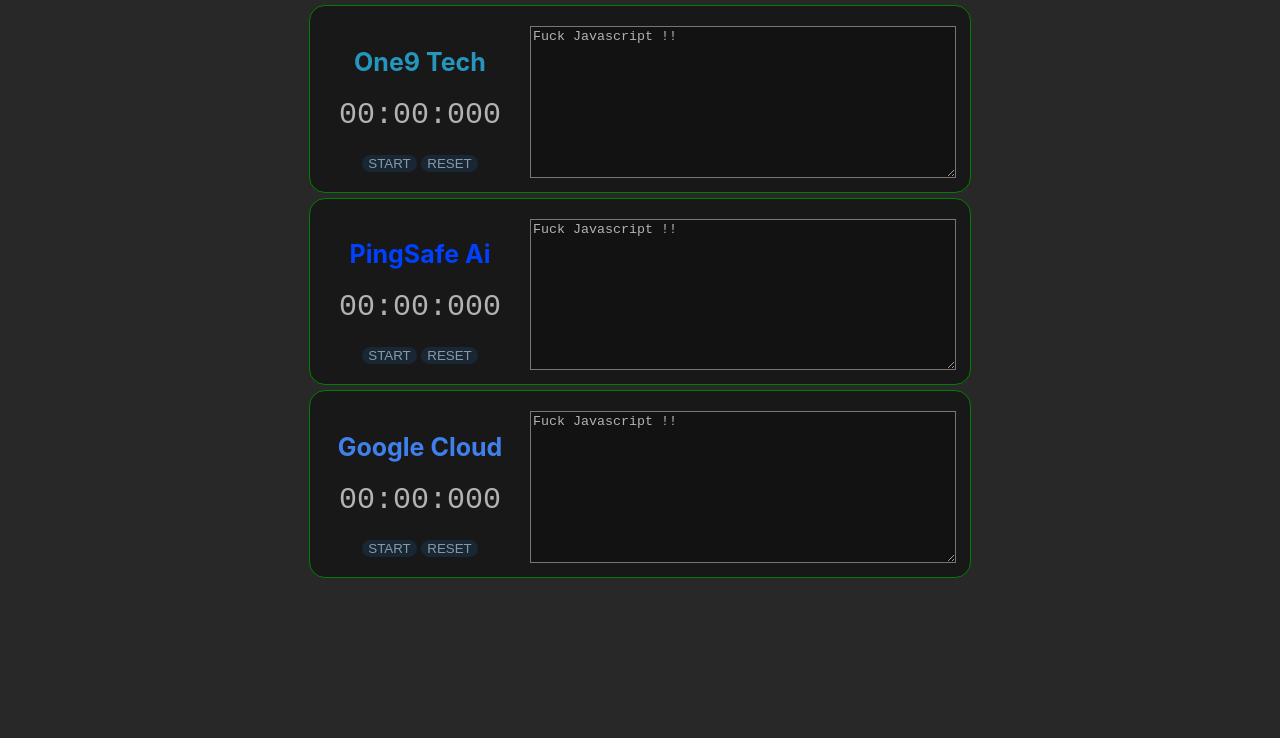
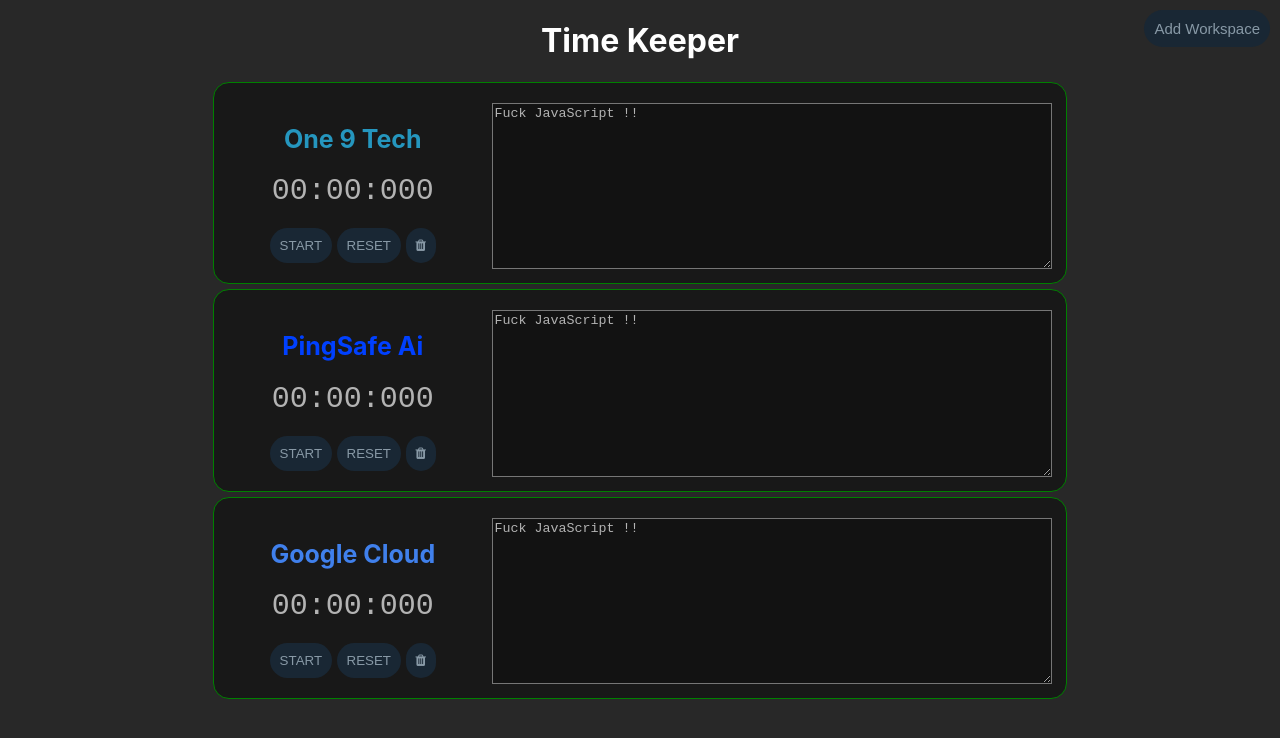
Before and after one commit to harshsinghvi/time-keeper, a React (Create React App) app: page / in a window 1280 px wide. Shown: the top 738 px of the page. Built offline with nearby package versions, Linux system fonts and the light colour scheme.

Commit message:
Cookie integration, Create and Delete done

```diff
--- a/package.json
+++ b/package.json
@@ -6,6 +6,7 @@
     "@testing-library/jest-dom": "^5.11.4",
     "@testing-library/react": "^11.1.0",
     "@testing-library/user-event": "^12.1.10",
+    "font-awesome": "^4.7.0",
     "react": "^17.0.2",
     "react-cookie": "^4.1.1",
     "react-dom": "^17.0.2",
--- a/src/App.css
+++ b/src/App.css
@@ -36,3 +36,10 @@
     transform: rotate(360deg);
   }
 }
+
+.plus-button {
+  position: absolute;
+  right: 10px;
+  top: 10px;
+  font-size: 15px;
+}
--- a/src/App.js
+++ b/src/App.js
@@ -1,34 +1,67 @@
 import { useCookies } from "react-cookie";
-import React, { useState } from "react";
+import React, { useEffect, useState } from "react";
 
-import logo from "./logo.svg";
 import "./App.css";
 import Workspace from "./Workspace";
+import NewWorkspace from "./NewWorkspace";
+
+const sampleText = "Fuck JavaScript !!";
+const sampleData = [
+  { name: "One 9 Tech", color: "#2596be", text: sampleText },
+  { name: "PingSafe Ai", color: "#0040ff", text: sampleText },
+  { name: "Google Cloud", color: "#4080ec", text: sampleText },
+];
 
 function App() {
-  const [name, setName] = useState("");
-  const [pwd, setPwd] = useState("");
-  const [cookies, setCookie] = useCookies(["user"]);
+  const [appData, setAppData] = useState([]);
+  const [cookies, setCookie] = useCookies(["app-data"]);
 
-  const handle = () => {
-    setCookie("Name", name, { path: "/" });
-    setCookie("Password", pwd, { path: "/" });
+  useEffect(() => {
+    if (cookies["app-data"] && cookies["app-data"].length)
+      setAppData(cookies["app-data"]);
+    else setCookie("app-data", sampleData);
+  });
+
+  console.log(cookies);
+
+  const addWorkspace = (name, color) => {
+    if (!name) return;
+    const newWorkspace = { name, text: sampleText, color };
+    appData.push(newWorkspace);
+    setAppData(appData);
+    setCookie("app-data", appData);
+    console.log(newWorkspace);
   };
 
   const setText = (text, index) => {
     console.log(text, index);
+    appData[index].text = text;
+    setAppData(appData);
+    setCookie("app-data", appData);
   };
 
   const deleteWorkspace = (index) => {
+    appData.splice(index, 1);
+    setAppData(appData);
+    setCookie("app-data", appData);
     console.log(index);
   };
 
   console.log(cookies);
   return (
     <div className="App">
-      <Workspace setText={setText} deleteWorkspace={deleteWorkspace} color="#2596be" name="One9 Tech"     />
-      <Workspace setText={setText} deleteWorkspace={deleteWorkspace} color="#0040ff" name="PingSafe Ai"   />
-      <Workspace setText={setText} deleteWorkspace={deleteWorkspace}  color="#4080ec" name="Google Cloud" />
+      <h1> Time Keeper</h1> <NewWorkspace addWorkspace={addWorkspace} />
+      {appData &&
+        appData.map((workspace, index) => (
+          <Workspace
+            setText={(value) => setText(value, index)}
+            deleteWorkspace={() => deleteWorkspace(index)}
+            color={workspace.color}
+            name={workspace.name}
+            textValue={workspace.text}
+            key={index}
+          />
+        ))}
     </div>
   );
 }
--- /dev/null
+++ b/src/NewWorkspace.js
@@ -0,0 +1,51 @@
+import React, { useEffect, useState } from "react";
+
+import "./App.css";
+
+function NewWorkspace(props) {
+  const [newWorkspace, showNewWorkspace] = useState(false);
+  const [name, setName] = useState();
+  const [color, setColor] = useState();
+  //props.addWorkspace
+  const handleAddButtonClick = () => {
+    if (newWorkspace) showNewWorkspace(false);
+    else showNewWorkspace(true);
+  };
+
+  const handleCreateButtonClick = () => {
+    props.addWorkspace(name, color);
+    setName(null);
+    setColor(null);
+    showNewWorkspace(false);
+  };
+
+  return (
+    <div>
+      <button onClick={handleAddButtonClick} className="plus-button">
+        {newWorkspace ? "X" : "Add Workspace"}
+      </button>
+
+      {newWorkspace && (
+        <div>
+          <input
+            type="text"
+            value={name}
+            onChange={(e) => setName(e.target.value)}
+            name="name"
+            placeholder="Workspace Name"
+          />
+          <input
+            type="text"
+            value={color}
+            onChange={(e) => setColor(e.target.value)}
+            name="color"
+            placeholder="Color"
+          />
+          <button onClick={handleCreateButtonClick}> Create </button>
+        </div>
+      )}
+    </div>
+  );
+}
+
+export default NewWorkspace;
--- a/src/Stopwatch.css
+++ b/src/Stopwatch.css
@@ -57,4 +57,5 @@
     background-color: #192734;
     border: #227c96;
     border-radius: 3rem;
+    padding: 10px;
 }
--- a/src/Stopwatch.js
+++ b/src/Stopwatch.js
@@ -74,6 +74,7 @@
   render() {
     return (
       <div className={"Stopwatch"}>
+
         <h2 className={"WorkspaceName"} style={{color: this.props.nameColor}} ref="header"> {this.props.name}</h2>
 
         <StopwatchDisplay
@@ -90,7 +91,8 @@
           <button onClick={this.stop}>STOP</button>
         )}
         {'  '}
-        <button onClick={this.reset}>RESET</button>
+        <button onClick={this.reset}>RESET</button> {'  '}
+        <button onClick={this.props.deleteWorkspace}> <i className="fa fa-trash" /> </button>
       </div>
     );
   }
--- a/src/TodoList.js
+++ b/src/TodoList.js
@@ -2,13 +2,25 @@
 import "./Todo.css";
 
 function TodoList(props) {
-  const [text, setText] = useState("Fuck Javascript !!");
+  const [text, setText] = useState(props.textValue);
+
   const handleChange = (event) => {
     setText(event.target.value);
+    props.setText(event.target.value);
   };
   return (
     <div className="TodoList">
-        <textarea className="Todo" value={text} onChange={handleChange} style={{width: '100%', height: '100%', background: '#121212', color: "#b3b3b3"}} />
+      <textarea
+        className="Todo"
+        value={text}
+        onChange={handleChange}
+        style={{
+          width: "100%",
+          height: "100%",
+          background: "#121212",
+          color: "#b3b3b3",
+        }}
+      />
     </div>
   );
 }
--- a/src/Workspace.css
+++ b/src/Workspace.css
@@ -1,6 +1,6 @@
 .Workspace {
   margin: auto;
-  width: 50%;
+  width: 65%;
   border: 1px solid green;
   border-radius: 1rem;
   padding: 10px;
--- a/src/workspace.js
+++ b/src/workspace.js
@@ -1,14 +1,16 @@
 import React from "react";
 import Stopwatch from "./Stopwatch";
 import TodoList from "./TodoList";
+
 import "./Workspace.css";
+import 'font-awesome/css/font-awesome.min.css';
 
 function Workspace(props) {
   return (
     <div className="Workspace">
       <div className="rowC">
-        <Stopwatch name={props.name} nameColor={props.color} />
-        <TodoList onTextChange />
+        <Stopwatch name={props.name} nameColor={props.color} deleteWorkspace={props.deleteWorkspace} />
+        <TodoList setText={props.setText} textValue={props.textValue}/>
       </div>
     </div>
   );
```
Also changed, not shown: 1 other file (tests, documents, lock files or other folders).
